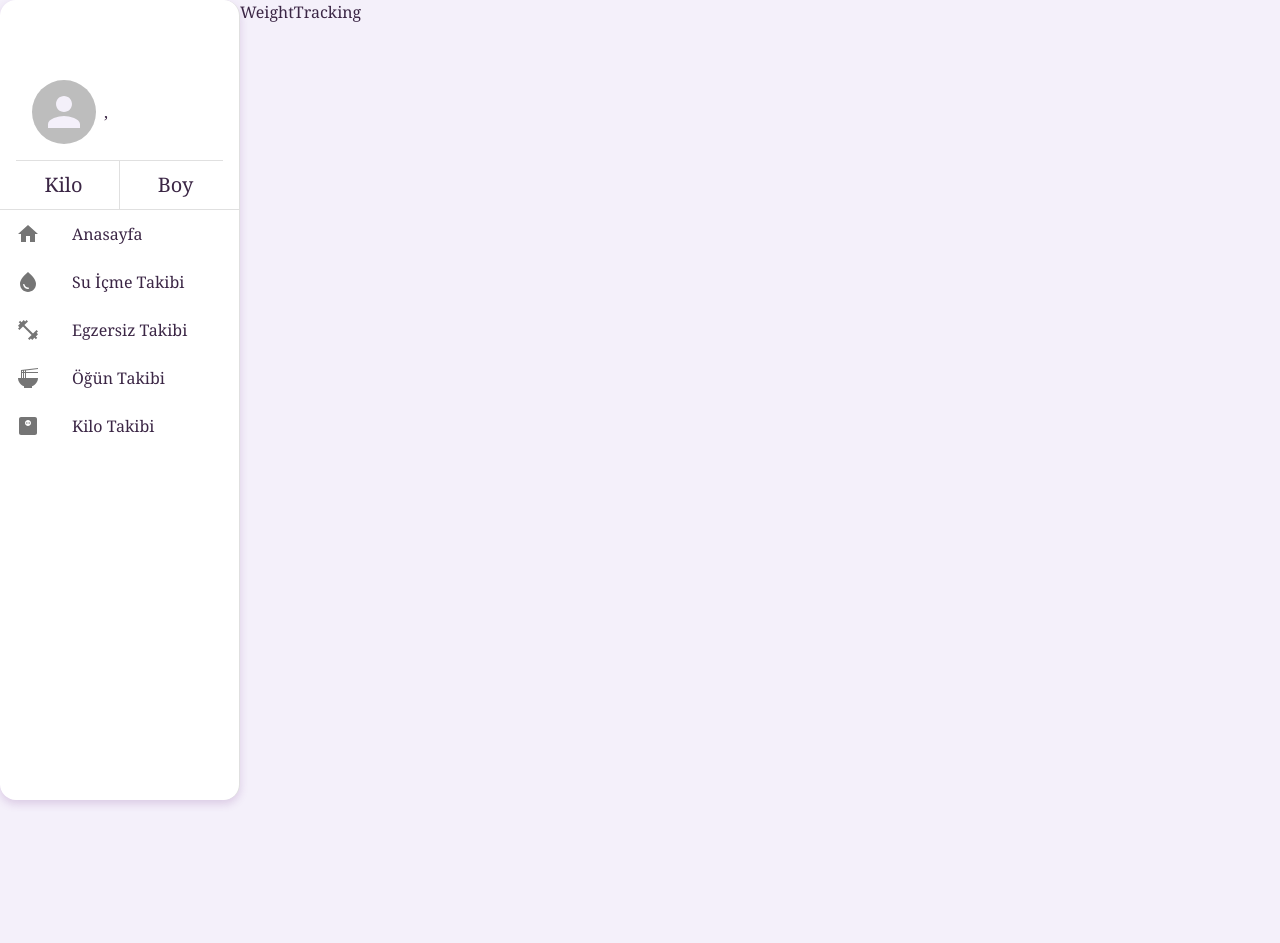
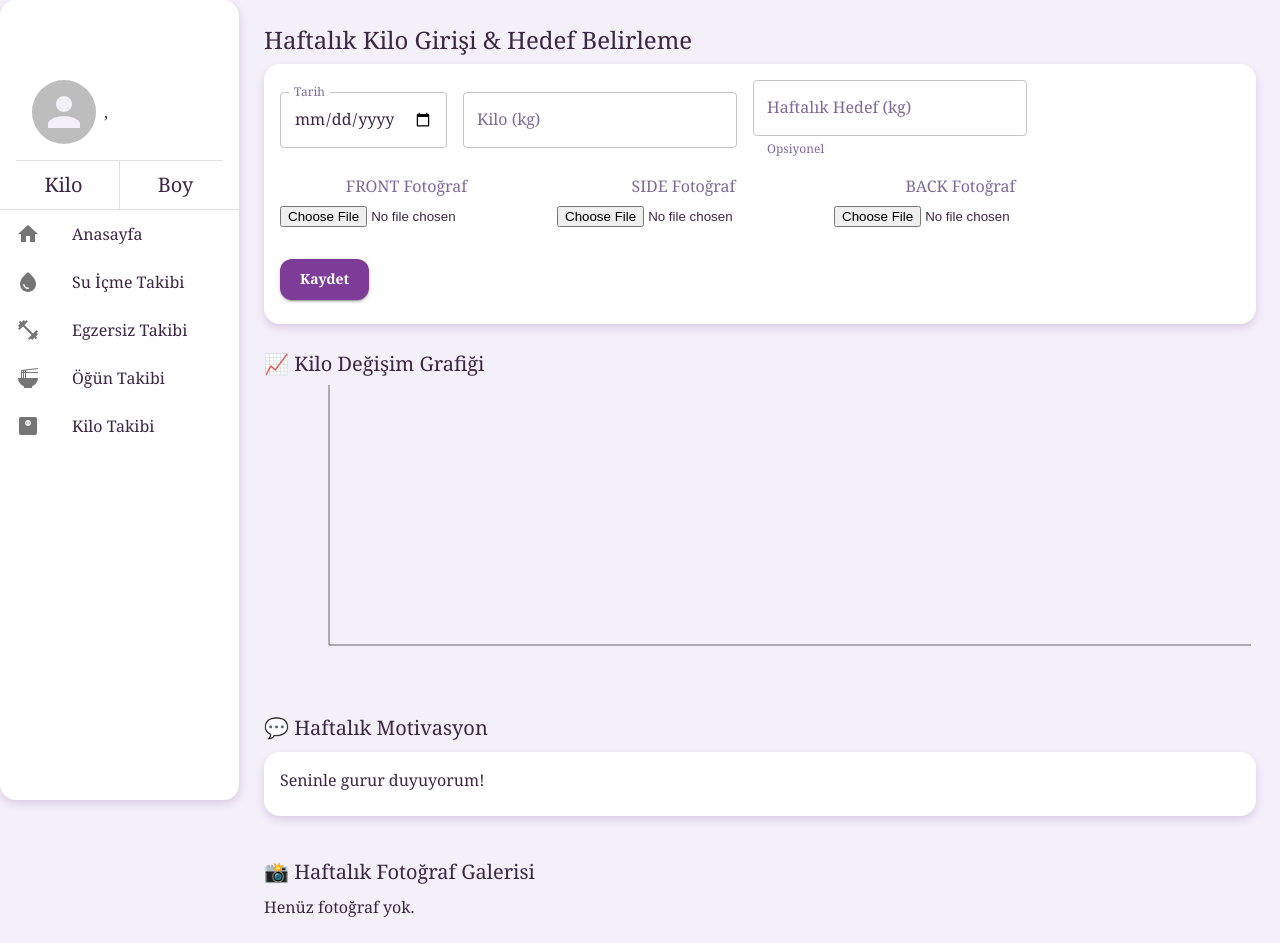
Before and after one commit to elifnurdemir/diet-tracker, a React (Vite) app: page /weight in a window 1280 px wide. Before the commit the page ends 800 px from the top, so only its background shows below. Built offline with nearby package versions, Linux system fonts and the light colour scheme; some icons are missing.

Commit message:
weight tracker added

```diff
--- a/package.json
+++ b/package.json
@@ -17,7 +17,8 @@
     "date-fns": "^4.1.0",
     "react": "^19.1.0",
     "react-dom": "^19.1.0",
-    "react-router-dom": "^7.6.2"
+    "react-router-dom": "^7.6.2",
+    "recharts": "^3.1.0"
   },
   "devDependencies": {
     "@eslint/js": "^9.25.0",
--- a/src/App.tsx
+++ b/src/App.tsx
@@ -8,7 +8,8 @@ import { WaterTracking } from "./components/pages/water-tracking/WaterTracking";
 import { CustomThemeProvider } from "./ThemeContext";
 import { GymTracking } from "./components/pages/gym-tracking/GymTracking";
 import { MealTracking } from "./components/pages/meal-tracking/MealTracking";
-import { WeightTracking } from "./components/pages/weight-tracking/WeightTracking";
+import WeightTracking from "./components/pages/weight-tracking/WeightTracking";
+
 function App() {
   return (
     <CustomThemeProvider>
--- a/src/components/pages/meal-tracking/WeekNavigator.tsx
+++ b/src/components/pages/meal-tracking/WeekNavigator.tsx
@@ -9,13 +9,13 @@ type Props = {
 export const WeekNavigator = ({ currentDate, goWeek }: Props) => (
   <Box mb={2} display="flex" alignItems="center" justifyContent="space-between">
     <Button variant="outlined" onClick={() => goWeek(-1)}>
-      ⬅️ Önceki Hafta
+      Önceki Hafta
     </Button>
     <Typography variant="h6">
       {format(currentDate, "'Hafta' w - yyyy")}
     </Typography>
     <Button variant="outlined" onClick={() => goWeek(1)}>
-      Sonraki Hafta ➡️
+      Sonraki Hafta
     </Button>
   </Box>
 );
--- a/src/components/pages/meal-tracking/constants.ts
+++ b/src/components/pages/meal-tracking/constants.ts
@@ -5,15 +5,39 @@ export const days = ["Pzt", "Salı", "Çrş", "Per", "Cuma", "Cmt", "Paz"];
 export const meals = [
   { key: "breakfast", label: "Kahvaltı" },
   { key: "snack1", label: "1. Ara Öğün" },
-  { key: "lunch", label: "Öğle" },
+  { key: "lunch", label: "Öğle Yemeği" },
   { key: "snack2", label: "2. Ara Öğün" },
-  { key: "dinner", label: "Akşam" },
+  { key: "dinner", label: "Akşam Yemeği" },
 ];
 
 export const mealInfos: Record<string, string> = {
-  breakfast: "Protein + lifli karbonhidrat (örn: yumurta + ekmek)",
-  snack1: "Meyve + ceviz",
-  lunch: "Sebze + tam tahıl",
-  snack2: "Kefir / hafif ara",
-  dinner: "Sebze + hafif protein",
+  breakfast: `🍳 Kahvaltı:
+- 2 haşlanmış yumurta
+- 1 dilim tam buğday ekmeği
+- Bol söğüş (domates, salatalık, biber)
+- 5 zeytin
+- 1 dilim az tuzlu beyaz peynir veya lor
+- Şekersiz yeşil çay veya rezene çayı`,
+
+  snack1: `🍎 Ara Öğün:
+- 1 küçük elma + 10 badem
+veya
+- 1 bardak ayran + 1 galeta`,
+
+  lunch: `🥗 Öğle Yemeği:
+- 1 tabak sebze yemeği (zeytinyağlı kabak, taze fasulye, ıspanak vs.)
+- 3 yemek kaşığı bulgur pilavı
+- 1 kase yoğurt
+- Bol salata (limonlu, sirkeli)`,
+
+  snack2: `🥛 2. Ara Öğün:
+- 1 küçük meyve veya
+- 1 bardak kefir veya
+- 1 dilim tam buğday ekmeği + 1 tatlı kaşığı fıstık ezmesi`,
+
+  dinner: `🍽️ Akşam Yemeği:
+-Izgara tavuk, balık veya hindi (100–120 gr)
+-4 yemek kaşığı sebze yemeği
+-Bol yeşil salata
+-1 dilim tam buğday ekmeği`,
 };
--- a/src/components/pages/weight-tracking/WeightTracking.tsx
+++ b/src/components/pages/weight-tracking/WeightTracking.tsx
@@ -1,5 +1,252 @@
-import React from "react";
+import React, { useEffect, useState } from "react";
+import {
+  Box,
+  Button,
+  TextField,
+  Typography,
+  Card,
+  CardContent,
+  InputLabel,
+  LinearProgress,
+} from "@mui/material";
+import {
+  LineChart,
+  Line,
+  XAxis,
+  YAxis,
+  Tooltip,
+  ResponsiveContainer,
+} from "recharts";
 
-export const WeightTracking = () => {
-  return <div>WeightTracking</div>;
+type PhotoView = "front" | "side" | "back";
+
+interface WeightEntry {
+  date: string;
+  weight: number;
+  goal?: number;
+  photos: Record<PhotoView, string | undefined>;
+}
+
+// Motivasyon mesajları
+const getMotivation = (week: number) => {
+  const messages = [
+    "Seninle gurur duyuyorum!",
+    "İstikrarlı gitmek kazandırır.",
+    "Bugün en iyi versiyonun için çalış!",
+    "Vücudun sana teşekkür edecek.",
+    "Küçük adımlar büyük fark yaratır!",
+    "Her gün daha güçlüsün.",
+    "Harika ilerliyorsun, pes etme!",
+  ];
+  return messages[week % messages.length];
 };
+
+const views: PhotoView[] = ["front", "side", "back"];
+
+const WeightTracker = () => {
+  const [entries, setEntries] = useState<WeightEntry[]>([]);
+  const [date, setDate] = useState("");
+  const [weight, setWeight] = useState<number | "">("");
+  const [goal, setGoal] = useState<number | "">("");
+  const [photos, setPhotos] = useState<Record<PhotoView, string | undefined>>({
+    front: undefined,
+    side: undefined,
+    back: undefined,
+  });
+  const [loading, setLoading] = useState(false);
+
+  useEffect(() => {
+    const data = localStorage.getItem("weightData");
+    if (data) setEntries(JSON.parse(data));
+  }, []);
+
+  const handleSubmit = () => {
+    if (!date || !weight) return;
+    setLoading(true);
+    const newEntry: WeightEntry = {
+      date,
+      weight: Number(weight),
+      goal: goal === "" ? undefined : Number(goal),
+      photos,
+    };
+    const updated = [...entries, newEntry].sort((a, b) =>
+      a.date.localeCompare(b.date)
+    );
+    localStorage.setItem("weightData", JSON.stringify(updated));
+    setEntries(updated);
+    setDate("");
+    setWeight("");
+    setGoal("");
+    setPhotos({ front: undefined, side: undefined, back: undefined });
+    setLoading(false);
+  };
+
+  const handlePhotoChange = (
+    e: React.ChangeEvent<HTMLInputElement>,
+    view: PhotoView
+  ) => {
+    const file = e.target.files?.[0];
+    if (!file) return;
+    const reader = new FileReader();
+    reader.onloadend = () => {
+      setPhotos((prev) => ({ ...prev, [view]: reader.result as string }));
+    };
+    reader.readAsDataURL(file);
+  };
+
+  return (
+    <Box sx={{ p: 3 }}>
+      <Typography variant="h5" gutterBottom>
+        Haftalık Kilo Girişi & Hedef Belirleme
+      </Typography>
+
+      <Card sx={{ mb: 3 }}>
+        <CardContent>
+          <Box
+            sx={{
+              display: "flex",
+              gap: 2,
+              flexWrap: "wrap",
+              alignItems: "center",
+            }}
+          >
+            <TextField
+              type="date"
+              label="Tarih"
+              value={date}
+              onChange={(e) => setDate(e.target.value)}
+              InputLabelProps={{ shrink: true }}
+              sx={{ minWidth: 150 }}
+            />
+            <TextField
+              type="number"
+              label="Kilo (kg)"
+              value={weight}
+              onChange={(e) => setWeight(Number(e.target.value))}
+              sx={{ minWidth: 120 }}
+            />
+            <TextField
+              type="number"
+              label="Haftalık Hedef (kg)"
+              value={goal}
+              onChange={(e) =>
+                setGoal(e.target.value === "" ? "" : Number(e.target.value))
+              }
+              sx={{ minWidth: 150 }}
+              helperText="Opsiyonel"
+            />
+          </Box>
+
+          <Box sx={{ display: "flex", gap: 3, mt: 2, flexWrap: "wrap" }}>
+            {views.map((view) => (
+              <Box key={view} sx={{ textAlign: "center" }}>
+                <InputLabel>{view.toUpperCase()} Fotoğraf</InputLabel>
+                <input
+                  type="file"
+                  accept="image/*"
+                  onChange={(e) => handlePhotoChange(e, view)}
+                  style={{ display: "block", margin: "8px auto" }}
+                />
+                {photos[view] && (
+                  <img
+                    src={photos[view]}
+                    alt={`${view} preview`}
+                    style={{
+                      width: 100,
+                      height: 100,
+                      objectFit: "cover",
+                      borderRadius: 8,
+                      marginTop: 4,
+                      border: "1px solid #ccc",
+                    }}
+                  />
+                )}
+              </Box>
+            ))}
+          </Box>
+
+          <Button onClick={handleSubmit} variant="contained" sx={{ mt: 3 }}>
+            Kaydet
+          </Button>
+          {loading && <LinearProgress sx={{ mt: 2 }} />}
+        </CardContent>
+      </Card>
+
+      <Typography variant="h6">📈 Kilo Değişim Grafiği</Typography>
+      <ResponsiveContainer width="100%" height={300}>
+        <LineChart data={entries}>
+          <XAxis dataKey="date" />
+          <YAxis domain={["dataMin - 1", "dataMax + 1"]} />
+          <Tooltip />
+          <Line
+            type="monotone"
+            dataKey="weight"
+            stroke="#4caf50"
+            strokeWidth={2}
+            dot={{ r: 4 }}
+          />
+          {entries.some((e) => e.goal !== undefined) && (
+            <Line
+              type="monotone"
+              dataKey="goal"
+              stroke="#ff9800"
+              strokeDasharray="5 5"
+              strokeWidth={2}
+              dot={false}
+              isAnimationActive={false}
+            />
+          )}
+        </LineChart>
+      </ResponsiveContainer>
+
+      <Box mt={4}>
+        <Typography variant="h6">💬 Haftalık Motivasyon</Typography>
+        <Card sx={{ mt: 1 }}>
+          <CardContent>
+            <Typography>{getMotivation(entries.length)}</Typography>
+          </CardContent>
+        </Card>
+      </Box>
+
+      <Box mt={5}>
+        <Typography variant="h6" gutterBottom>
+          📸 Haftalık Fotoğraf Galerisi
+        </Typography>
+        {entries.length === 0 && <Typography>Henüz fotoğraf yok.</Typography>}
+        {entries.map((entry) => (
+          <Card key={entry.date} sx={{ mb: 2 }}>
+            <CardContent>
+              <Typography variant="subtitle1" sx={{ mb: 1 }}>
+                {entry.date}
+              </Typography>
+              <Box sx={{ display: "flex", gap: 2, flexWrap: "wrap" }}>
+                {views.map((view) =>
+                  entry.photos[view] ? (
+                    <Box key={view} sx={{ textAlign: "center" }}>
+                      <Typography variant="caption">
+                        {view.toUpperCase()}
+                      </Typography>
+                      <img
+                        src={entry.photos[view]}
+                        alt={`${view} photo`}
+                        style={{
+                          width: 120,
+                          height: 120,
+                          objectFit: "cover",
+                          borderRadius: 8,
+                          border: "1px solid #ccc",
+                        }}
+                      />
+                    </Box>
+                  ) : null
+                )}
+              </Box>
+            </CardContent>
+          </Card>
+        ))}
+      </Box>
+    </Box>
+  );
+};
+
+export default WeightTracker;
```
Also changed, not shown: src/components/pages/meal-tracking/MealCell.tsx (+8 -26 lines), 1 other file (tests, documents, lock files or other folders).
